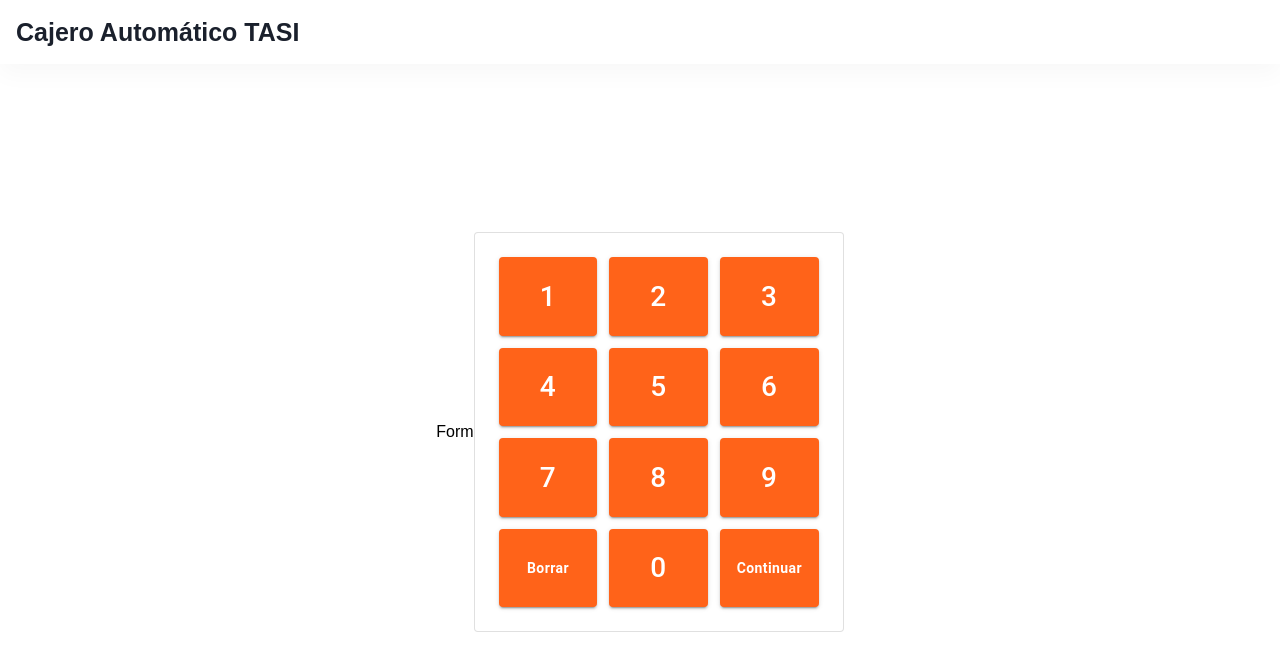
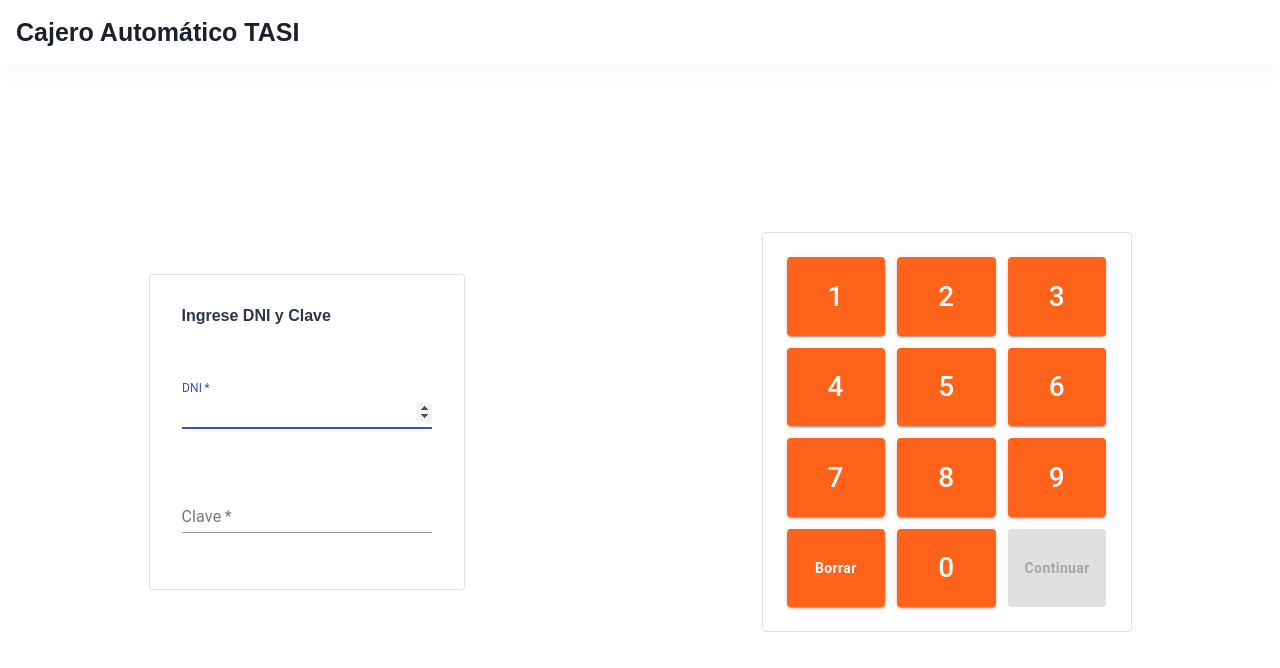
Before and after one commit to fcastrogarcia/tasi, a Next.js app: page / in a window 1280 px wide. Shown: the top 668 px of the page. Built offline with nearby package versions, Linux system fonts and the light colour scheme.

Commit message:
Add login view

```diff
--- a/components/Keyboard/Keyboard.js
+++ b/components/Keyboard/Keyboard.js
@@ -1,5 +1,5 @@
 import styles from "./Keyboard.module.scss";
-import { func } from "prop-types";
+import { func, bool } from "prop-types";
 import Button from "@material-ui/core/Button";
 import Paper from "@material-ui/core/Paper";
 
@@ -13,23 +13,37 @@ const keys = [
   { type: "number", label: "7", value: 7 },
   { type: "number", label: "8", value: 8 },
   { type: "number", label: "9", value: 9 },
-  { type: "action", label: "Borrar" },
+  { type: "erase", label: "Borrar" },
   { type: "number", label: "0", value: 0 },
-  { type: "action", label: "Continuar" },
+  { type: "submit", label: "Continuar" },
 ];
 
-const Keyboard = ({ handleChange, handleNext, handleCancellation }) => {
+const Keyboard = ({
+  handleClick,
+  handleSubmit,
+  handleErase,
+  disableSubmit,
+}) => {
   return (
     <Paper elevation={0} variant="outlined">
       <div className={styles.container}>
         {keys.map(({ type, label, value }, index) => {
+          let props = {
+            key: index.toString(),
+            variant: "contained",
+            color: "primary",
+            className: styles[`button--${type}`],
+            onClick: type === "erase" ? handleErase : handleClick(value),
+          };
+
+          if (type === "submit") {
+            props.type = type;
+            props.disabled = disableSubmit;
+            props.onClick = handleSubmit;
+          }
+
           return (
-            <Button
-              variant="contained"
-              color="primary"
-              key={index.toString()}
-              className={styles[`button--${type}`]}
-            >
+            <Button key={index.toString()} {...props}>
               {label}
             </Button>
           );
@@ -42,13 +56,15 @@ const Keyboard = ({ handleChange, handleNext, handleCancellation }) => {
 export default Keyboard;
 
 Keyboard.propTypes = {
-  handleChange: func,
-  handleNext: func,
-  handleCancellation: func,
+  handleClick: func,
+  handleErase: func,
+  handleSubmit: func,
+  disableSubmit: bool,
 };
 
 Keyboard.defaultProps = {
-  handleChange: () => {},
-  handleNext: () => {},
-  handleCancellation: () => {},
+  handleClick: () => {},
+  handleErase: () => {},
+  handleSubmit: () => {},
+  disableSubmit: false,
 };
--- a/components/Keyboard/Keyboard.module.scss
+++ b/components/Keyboard/Keyboard.module.scss
@@ -11,7 +11,8 @@
   &--number {
     font-size: 28px;
   }
-  &--action {
+  &--submit,
+  &--erase {
     font-size: 14px;
     font-weight: 600;
     text-transform: capitalize;
--- a/components/Login/Login.js
+++ b/components/Login/Login.js
@@ -1,28 +1,137 @@
-import { useEffect } from "react";
+import { useEffect, useState } from "react";
+import { useRouter } from "next/router";
 import axios from "axios";
 import Keyboard from "components/Keyboard";
 import Layout from "components/Layout";
 import styles from "./Login.module.scss";
+import Paper from "@material-ui/core/Paper";
+import TextField from "@material-ui/core/TextField";
 
-// import Link from "next/link";
-// import dbConnect from "utils/dbConnect";
+// Agregar un setTimeout de 20 segundos a la vista que limpie los campo DNI y Clave, en caso de que
+// esta deje de ser usada por el cliente. Tenga en cuenta que cada vez que se realiza una acción en la
+// vista se debería inicializar el setTimeout
 
-// useEffect(() => {
-//   axios
-//     .post("/api/users", {
-//       document: 12345678,
-//       password: 1234,
-//     })
-//     .then(res => console.log(res))
-//     .catch(err => console.log(err));
-// }, []);
+// redireccionar si está bien a la vista de operaciones
+// si está mal mostrar el alert de error que diga Datos incorrectos
+// hacer el setTimeout
+
+const validateInput = (input, state) => {
+  switch (input) {
+    case "document":
+      return state.document.length === 8 ? false : true;
+    case "password":
+      return state.password.length === 4 ? false : true;
+    default:
+      return true;
+  }
+};
+
+const validateSubmit = values => {
+  const { document, password } = values;
+
+  if (document.length > 8 || document.length < 7) return false;
+  if (password.length !== 4) return false;
+  return true;
+};
 
 const Index = () => {
+  const [value, setValue] = useState({ document: "", password: "" });
+  const [focusedInput, setFocus] = useState("document");
+  const [error, setError] = useState({ status: false });
+  const [loading, setLoading] = useState(false);
+
+  const router = useRouter();
+
+  const handleFocus = e => setFocus(e.target.name);
+
+  const handleClick = input => value => () => {
+    if (!input) return;
+
+    setValue(prev => {
+      if (!validateInput(input, prev)) return prev;
+
+      return {
+        ...prev,
+        [input]: prev[input].concat(value),
+      };
+    });
+  };
+
+  const handleErase = input => () => {
+    if (!input) return;
+
+    setValue(prev => {
+      return {
+        ...prev,
+        [input]: prev[input].slice(0, -1),
+      };
+    });
+  };
+
+  const { document, password } = value;
+
+  const handleSubmit = async e => {
+    e.preventDefault();
+
+    try {
+      if (!validateSubmit(value)) throw new Error();
+
+      setLoading(true);
+      const { data: { user } = {} } = await axios.post("/api/users", {
+        document: Number.parseInt(document),
+        password: Number.parseInt(password),
+      });
+
+      window.localStorage.setItem("user", JSON.stringify(user));
+      router.push("/operations");
+      setLoading(false);
+    } catch (err) {
+      setLoading(false);
+      console.error(err.message);
+      setError({ status: true, message: "Datos incorrectos" });
+    }
+  };
+
+  useEffect(() => {
+    if (error.status) {
+      window.alert(error.message);
+      setError({ status: false });
+    }
+  }, [error]);
+
   return (
     <Layout>
       <div className={styles.container}>
-        <div>Form</div>
-        <Keyboard />
+        <Paper elevation={0} variant="outlined">
+          <form className={styles.form}>
+            <p className={styles["form-title"]}>Ingrese DNI y Clave</p>
+            <TextField
+              label="DNI"
+              type="number"
+              name="document"
+              onFocus={handleFocus}
+              value={document}
+              autoFocus
+              required
+              disabled={loading}
+            />
+            <TextField
+              label="Clave"
+              type="password"
+              name="password"
+              onFocus={handleFocus}
+              value={password}
+              required
+              disabled={loading}
+            />
+          </form>
+        </Paper>
+        <Keyboard
+          handleClick={handleClick(focusedInput)}
+          handleErase={handleErase(focusedInput)}
+          disableSubmit={!password || !document || loading}
+          handleSubmit={handleSubmit}
+        />
       </div>
     </Layout>
   );
--- a/components/Login/Login.module.scss
+++ b/components/Login/Login.module.scss
@@ -1,6 +1,21 @@
 .container {
   display: flex;
-  justify-content: center;
+  justify-content: space-around;
   align-items: center;
   height: 100%;
+  width: 100%;
+  max-width: 1280px;
 }
+
+.form {
+  padding: 32px;
+  display: grid;
+  grid-gap: 32px;
+  width: 250px;
+  height: 250px;
+}
+
+.form-title {
+  font-weight: 600;
+  color: var(--gray-800);
+}
--- a/pages/api/users.js
+++ b/pages/api/users.js
@@ -11,14 +11,19 @@ export default async function handler(req, res) {
     case "POST":
       try {
         if (!password || !document)
-          throw new Error("No password or document were provided");
+          throw new Error("Documento y contraseña son datos obligatorios");
 
-        const [user = {}] = await User.find({ document });
+        const [user] = await User.find({ document });
+
+        if (!user)
+          throw new Error("El documento no pertenece a un usuario registrado");
 
         if (user.password === password) {
-          res.status(200).json({ success: true, data: user });
+          res
+            .status(200)
+            .json({ success: true, user: { id: user._id, name: user.name } });
         } else {
-          throw new Error("Password does not match");
+          throw new Error("Contraseña incorrecta");
         }
       } catch (error) {
         console.error(error);
```
